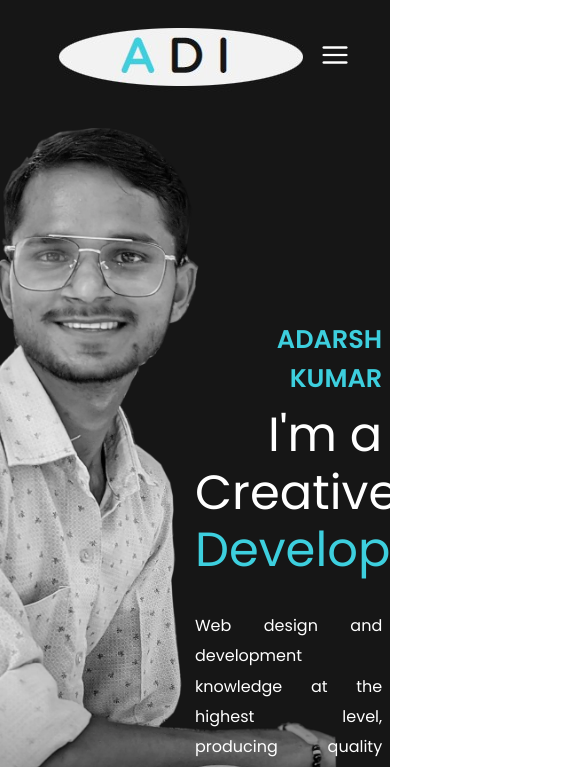
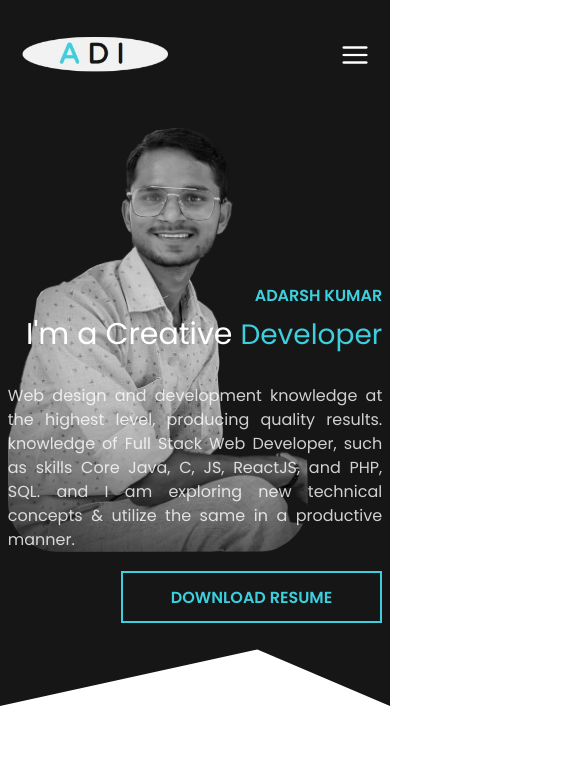
Before and after one commit to MindedCode/Adarsh-Portfolio, a plain HTML site: page index.html in a window 390 px wide. Shown: the top 767 px of the page, 585 px wide, since content can reach past the window. Drawn offline with nearby package versions, Linux system fonts and the light colour scheme.

Commit message:
done portfolio mobile working 2 day

```diff
--- a/css/style.css
+++ b/css/style.css
@@ -609,9 +609,6 @@
         -o-transition: all .3s ease;
     }
 
-
-
-
     footer .copyright {
         margin-top: 3rem;
         color: var(--ternary);
@@ -620,17 +617,6 @@
     footer .span {
         color: var(--ternary)
     }
-
-
-
-    /* for full size */
-
-
-
-    /* for shake */
-
-
-
 
     /* for final code..  */
 
@@ -669,21 +655,6 @@
             transform: translateX(calc(100vw - 100% - 37px));
         }
     }
-
-    /* 4. टैबलेट स्क्रीन के लिए स्पीड को LOW (धीरे) करना */
-    @media (max-width: 1024px) {
-        .shake-text {
-            /* समय 3s से बढ़ाकर 8s कर दिया, अब यह धीरे चलेगा */
-            animation-duration: 8s;
-            font-size: 1.8rem;
-            /* टैबलेट के लिए थोड़ा छोटा साइज */
-        }
-    }
-
-    /* blink {
-        animation: blinker 0.6s linear infinite;
-        color: var(--primary);
-    } */
 
     blink {
         animation: blinker 1s linear infinite;
@@ -844,12 +815,9 @@
         color: var(--primary);
     }
 
-    body {
-        /* border: 4px solid red; */
+    @media (max-width:768px) {
 
-    }
-
-    @media (max-width:1024px) {
+        /* @media screen and (max-width: 1024px) { */
         header {
             clip-path: polygon(0 0, 100% 0, 100% 100%, 62% 90%, 0% 100%);
         }
@@ -900,24 +868,10 @@
             grid-template-columns: repeat(2, 1fr);
         }
 
-        .shake-text{
+        .shake-text {
             animation: side-to-side 0.90s linear infinite alternate;
         }
     }
-
-    /*
-    @media (min-width:1024px) {
-        .tablet-logo {
-            display: none;
-
-        }
-    } */
-    /*
-    @media (max-width: 1440px) {
-        .tablet-logo {
-            display: none;
-        }
-    } */
 
     @media (min-width: 1200px) and (max-width: 1440px) {
         .tablet-logo {
@@ -932,3 +886,102 @@
             display: none;
         }
     }
+
+    /* for mobile*/
+
+    @media (max-width: 576px) {
+
+        body,
+        html {
+            overflow-x: hidden;
+            /* स्क्रीन से बाहर निकलने वाले कंटेंट को छुपाने के लिए */
+            width: 100%;
+        }
+
+        .hamberger {
+            right: 20px
+        }
+
+        .tablet-logo img {
+            position: absolute;
+            z-index: 1;
+            top: 12px;
+            left: -2rem;
+            width: 155px;
+        }
+
+        .container {
+            /* width: 100%; */
+            /* max-width: 1200px; */
+            /* अपनी ज़रूरत के हिसाब से बदलें */
+            flex-direction: column;
+        }
+
+        header {
+            clip-path: polygon(0 0, 100% 0, 100% 100%, 66% 92%, 0% 100%);
+        }
+
+        .hero {
+            padding: 10rem 0 4rem 11rem;
+            /* padding: 2rem 0;  */
+            /* 10rem बहुत ज़्यादा है मोबाइल के लिए */
+            /* display: none; */
+        }
+
+        .hero .left img {
+            width: 300px;
+            margin-left: -250px;
+            margin-bottom: 5.6rem;
+            border-radius: 50px;
+            opacity: 0.9;
+        }
+
+        /* @media screen and (max-width: 480px){ */
+
+        .hero .right {
+            right: 2%;
+            top: 7%;
+            left: 2%;
+
+        }
+
+        .right.flex-1 {
+            /* flex-shrink: 0; */
+        }
+
+        .hero .right h6 {
+            font-size: 16px;
+        }
+
+        .hero .right h1 {
+            font-size: 30px;
+            right: 1%;
+
+        }
+
+        .hero .right h1 span {
+            font-size: 28px
+        }
+
+        .hero .right p {
+            line-height: 1.5rem;
+            font-size: 1rem;
+            opacity: 0.8;
+
+        }
+
+        section #about .container {
+
+        }
+
+        section.skills .card-wrapper {
+            grid-template-columns: repeat(1, 1fr);
+        }
+
+        section.work .card-wrapper {
+            grid-template-columns: repeat(1, 1fr);
+        }
+
+    }
+
+    @media (max-width: 768px) {}
```
